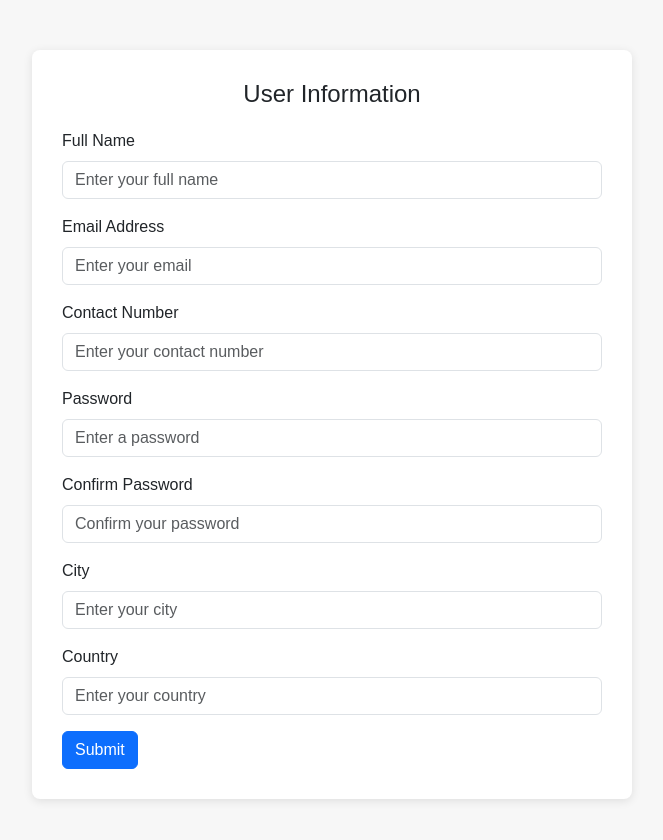
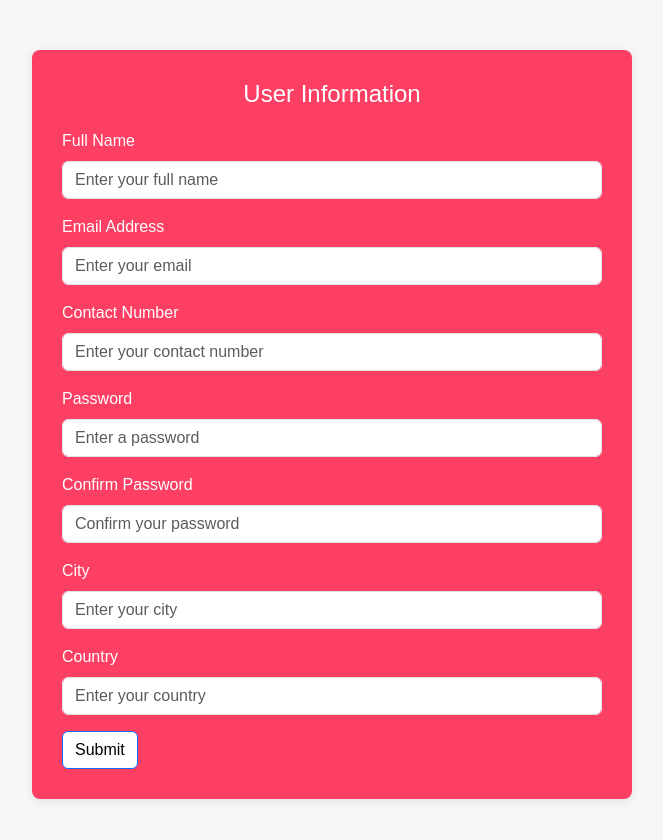
Before and after one commit to Jayy0906/Advanced-Form-Validation, a plain HTML site: page index.html in a window 1280 px wide. Shown: the whole page, without its empty margins (308-971 px from the left). Drawn offline with nearby package versions, Linux system fonts and the light colour scheme.

Commit message:
Update style.css
Color changed of form.

```diff
--- a/style.css
+++ b/style.css
@@ -7,7 +7,8 @@ body {
   .container {
     max-width: 600px;
     margin: auto;
-    background-color: #fff;
+    color: #fff;
+    background-color: #fe3f64;
     padding: 30px;
     box-shadow: 0 2px 10px rgba(0, 0, 0, 0.1);
     border-radius: 8px;
@@ -29,8 +30,13 @@ body {
     text-align: center;
   }
 
+  .btn{
+    background-color: #fff;
+    color: black;
+  }
+
   .btn:hover {
-    background-color: #007bff;
+    background-color: #ff90ad;
   }
 
   @media (max-width: 576px) {
```
